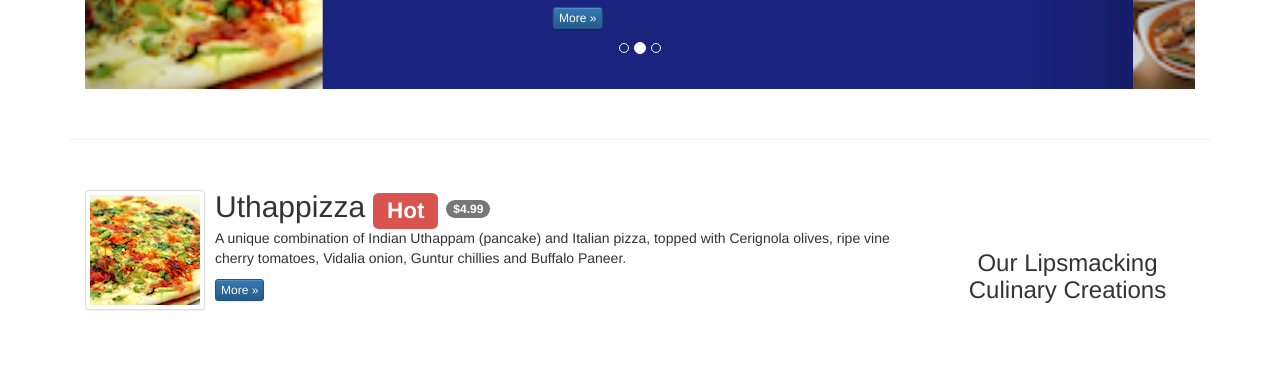
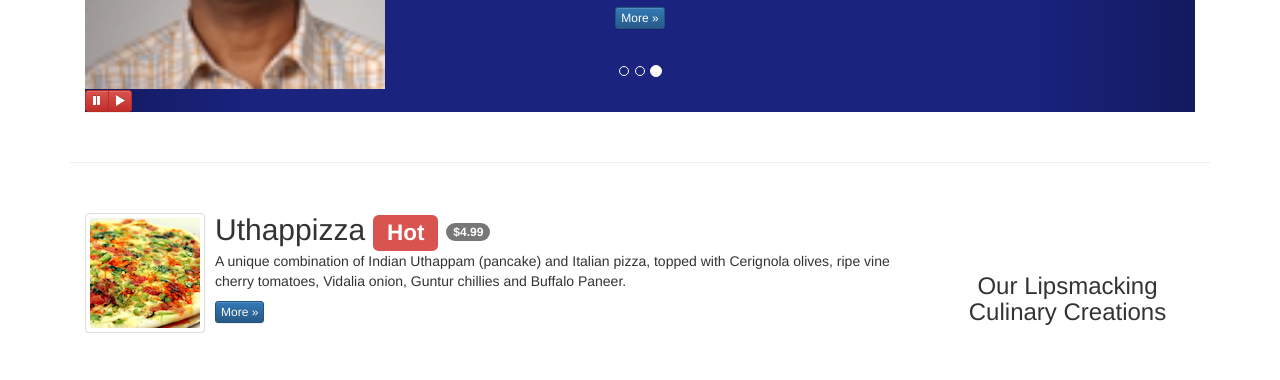
Before and after one commit to YingjieHe/Full-Stack, a website: page conFusion/index.html in a window 1280 px wide. Shown: the part 720-1100 px from the top of the page. Drawn offline with nearby package versions, Linux system fonts and the light colour scheme; files whose address does not match are found by name.

Commit message:
Full Stack Example

```diff
--- a/conFusion/index.html
+++ b/conFusion/index.html
@@ -244,6 +244,14 @@
                     <span class="glyphicon glyphicon-chevron-right" aria-hidden="true"></span>
                     <span class="sr-only">Next</span>
                 </a>
+                <div class="btn-group" id="carouselButtons">
+                    <button class="btn btn-danger btn-xs" id="carousel-pause">
+                	    <span class="glyphicon glyphicon-pause" aria-hidden="true"></span>
+                    </button>
+                    <button class="btn btn-danger btn-xs" id="carousel-play">
+                	    <span class="glyphicon glyphicon-play" aria-hidden="true"></span>
+                    </button>
+                </div>
           </div>
          </div>
       </div>
@@ -376,6 +384,17 @@
        $('[data-toggle="tooltip"]').tooltip();
         });
    </script>
+   <script>
+        $(document).ready(function(){
+            $("#mycarousel").carousel( { interval: 2000 } );
+            $("#carousel-pause").click(function(){
+                $("#mycarousel").carousel('pause');
+            });
+            $("#carousel-play").click(function(){
+                $("#mycarousel").carousel('cycle');
+            });
+        });
+    </script>
 
 </body>
 
```
